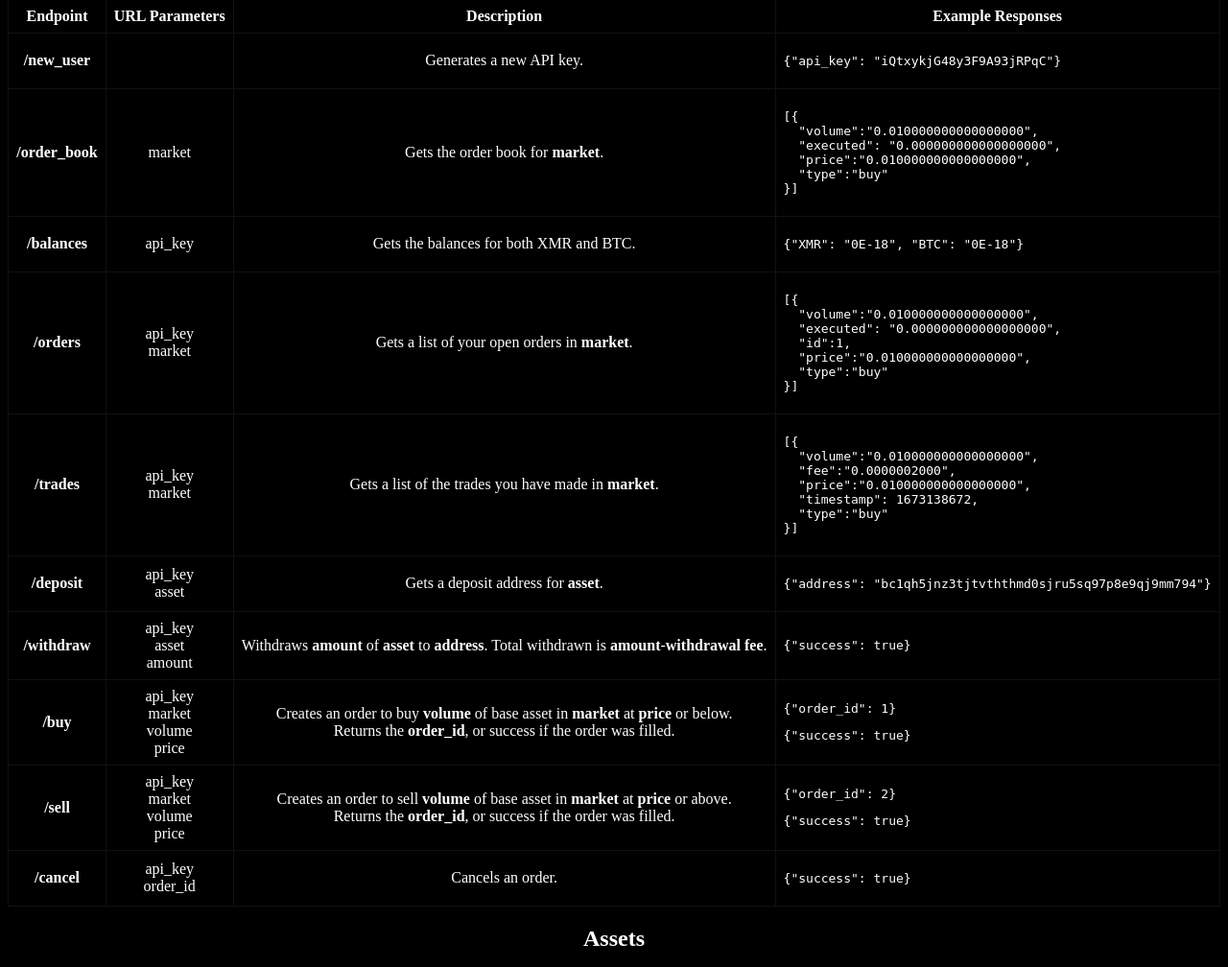
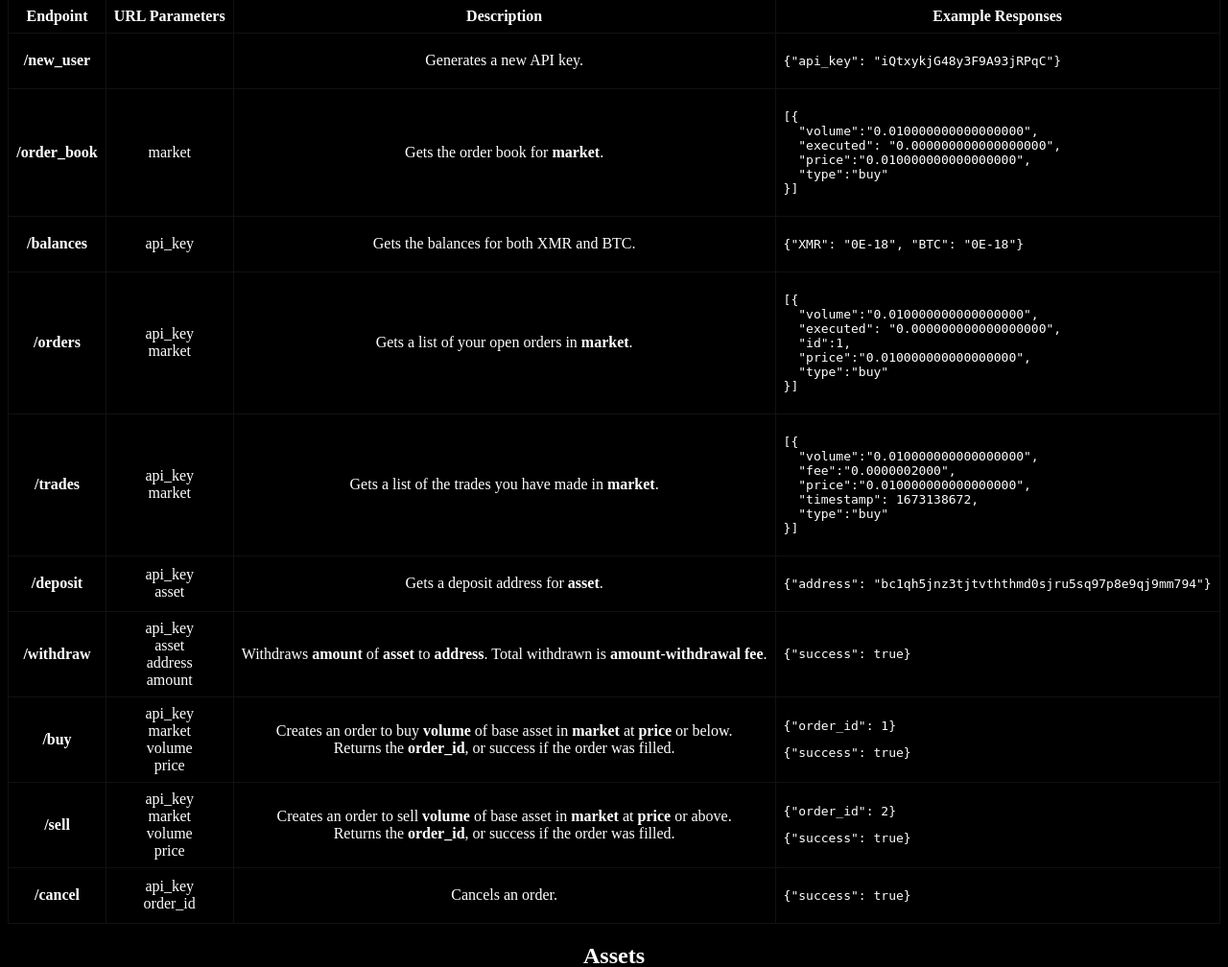
Before and after one commit to jackmurray90/fryx, a Flask app: page /api in a window 1280 px wide. Shown: the part 317-1325 px from the top of the page at 96% size. Run offline with Flask 2, Linux system fonts and the light colour scheme; data comes from the database, SQL or seed files in the repository.

Commit message:
add address to withdraw api parapms

```diff
--- a/templates/api.html
+++ b/templates/api.html
@@ -38,7 +38,7 @@
   "type":"buy"
 }]</pre></td></tr>
     <tr><th>/deposit</th><td><ul><li>api_key</li><li>asset</li></ul></td><td>Gets a deposit address for <strong>asset</strong>.</td><td><pre>{"address": "bc1qh5jnz3tjtvththmd0sjru5sq97p8e9qj9mm794"}</pre></td></tr>
-    <tr><th>/withdraw</th><td><ul><li>api_key</li><li>asset</li><li>amount</li></ul></td>
+    <tr><th>/withdraw</th><td><ul><li>api_key</li><li>asset</li><li>address</li><li>amount</li></ul></td>
       <td>Withdraws <strong>amount</strong> of <strong>asset</strong> to <strong>address</strong>. Total withdrawn is <strong>amount</strong>-<strong>withdrawal fee</strong>.</td><td><pre>{"success": true}</pre></td></tr>
     <tr><th>/buy</th><td><ul><li>api_key</li><li>market</li><li>volume</li><li>price</li></ul></td>
       <td>Creates an order to buy <strong>volume</strong> of base asset in <strong>market</strong> at <strong>price</strong> or below.<br/>Returns the <strong>order_id</strong>, or success if the order was filled.</td><td><pre>{"order_id": 1}</pre><pre>{"success": true}</td></tr>
--- a/templates/buy.html
+++ b/templates/buy.html
@@ -7,6 +7,7 @@
       <p>{{ message }}</p>
     {% endif %}
     <input type="hidden" name="market" value="XMRBTC"/>
+    {{ csrf|safe }}
     <p><input name="withdrawal_address" size="100" placeholder="Your Monero address"/></p>
     <p><input name="refund_address" size="100" placeholder="Your Bitcoin refund address"/></p>
     <p><input type="Submit" id="action" value="Buy Monero"/></p>
--- a/templates/sell.html
+++ b/templates/sell.html
@@ -7,6 +7,7 @@
       <p>{{ message }}</p>
     {% endif %}
     <input type="hidden" name="market" value="XMRBTC"/>
+    {{ csrf|safe }}
     <p><input name="withdrawal_address" size="100" placeholder="Your Bitcoin address"/></p>
     <p><input name="refund_address" size="100" placeholder="Your Monero refund address"/></p>
     <p><input type="Submit" id="action" value="Sell Monero"/></p>
```
